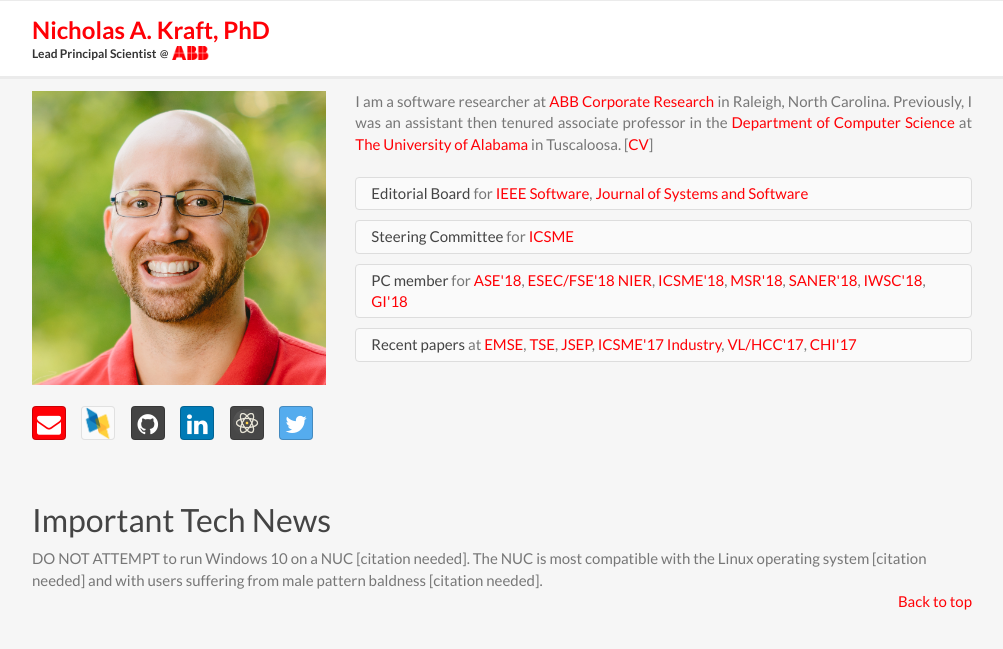
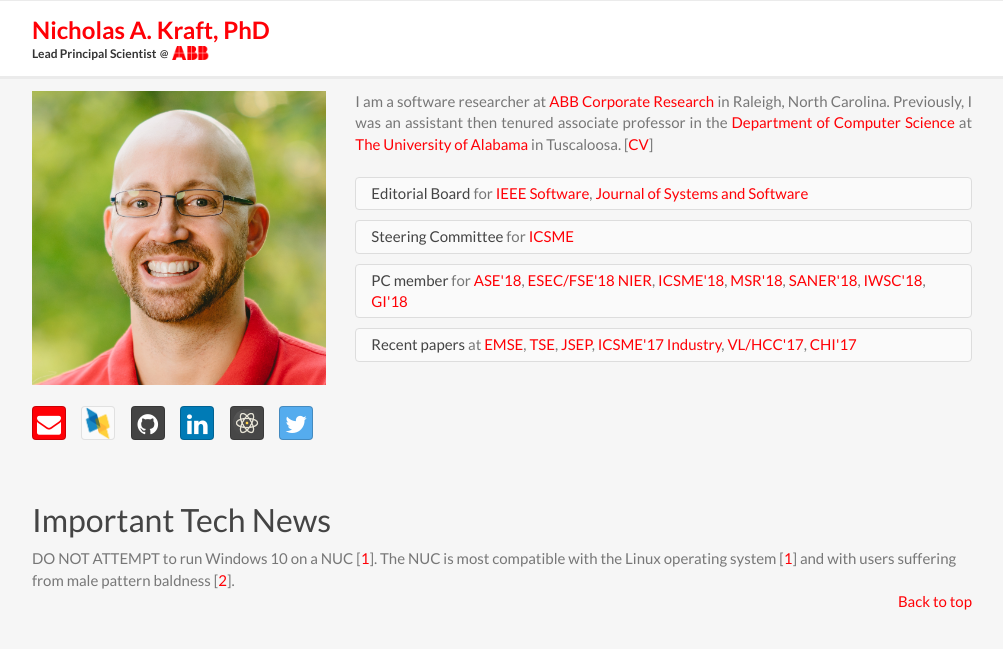
Before and after one commit to nkraft/nkraft.github.io, a Jekyll site: the page built from nuc.html, in a window 1280 px wide. Shown: the top 649 px of the page, without its empty margins (138-1141 px from the left). Built offline with Jekyll 4.4.1, drawn with Linux system fonts in a browser that asks for light colours; nearby versions of some CDN libraries.

Commit message:
Update nuc.html

```diff
--- a/nuc.html
+++ b/nuc.html
@@ -2,4 +2,4 @@
 layout: default
 ---
 <h2>Important Tech News</h2>
-DO NOT ATTEMPT to run Windows 10 on a NUC [citation needed]. The NUC is most compatible with the Linux operating system [citation needed] and with users suffering from male pattern baldness [citation needed].
+DO NOT ATTEMPT to run Windows 10 on a NUC [<a href="">1</a>]. The NUC is most compatible with the Linux operating system [<a href="">1</a>] and with users suffering from male pattern baldness [<a href="">2</a>].
```
